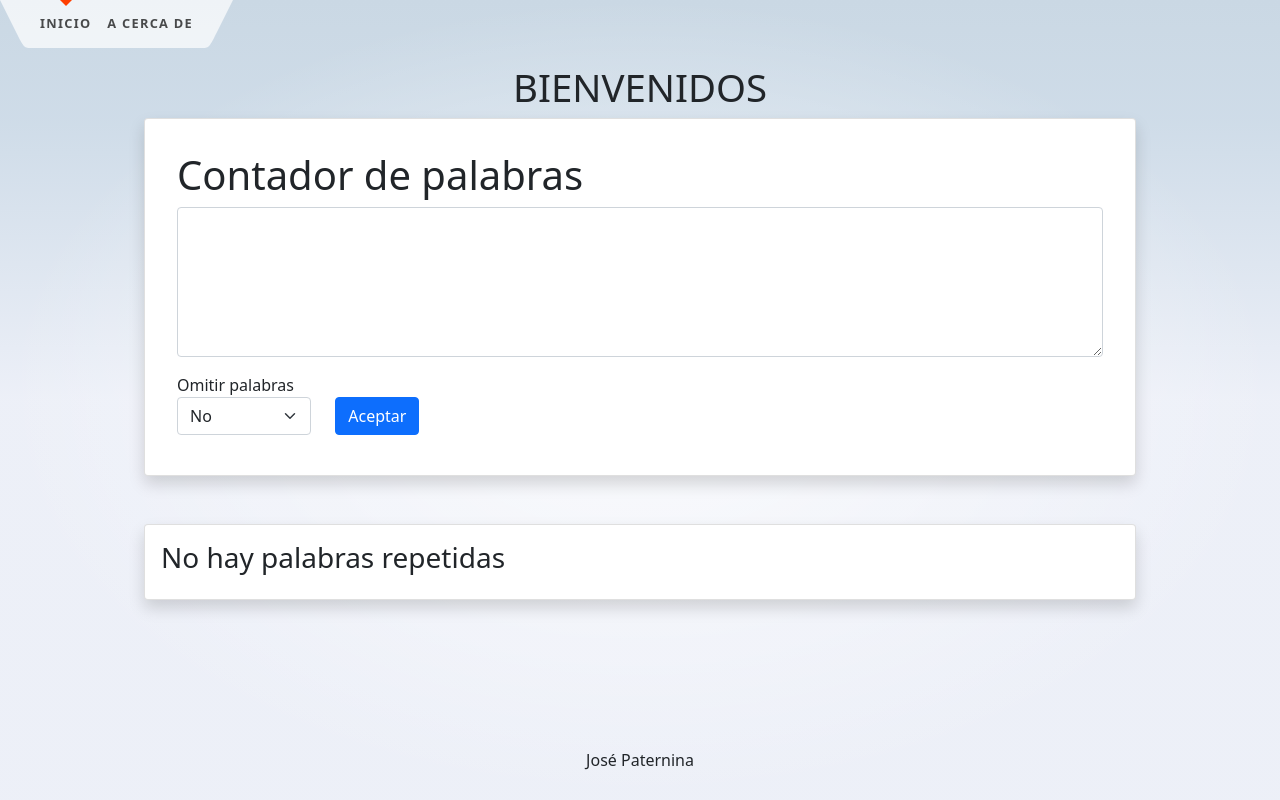
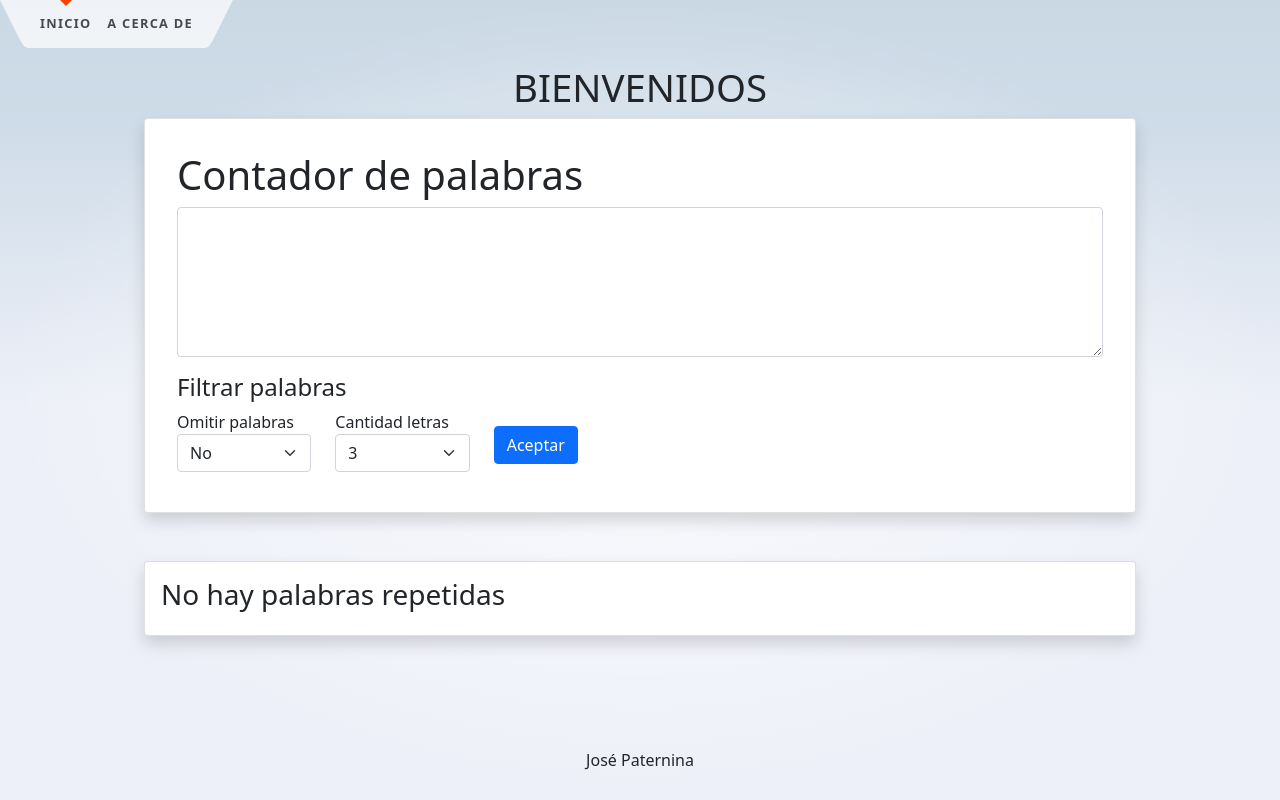
Before and after one commit to JosePater/word-games, a SvelteKit app: page / in a window 1280 px wide. Built offline with nearby package versions, Linux system fonts and the light colour scheme.

Commit message:
feat(interfaz): Filter words by number of letters

```diff
--- a/src/routes/+page.svelte
+++ b/src/routes/+page.svelte
@@ -1,15 +1,17 @@
 <script>
   $: prompt = '';
   $: table_enabled = false;
-  $: omitir = 'No';
+  let omitir = 'No';
   $: OmitWord_enabled = false; // input palabras a omitir: deshabilitado
+  let numberLetters = '3'; // Cantidad de letras
 
-  // Palabras y singnos a omitir
+  // Palabras y signos a omitir
   let omitWords = []; // ['de','del','la','lo','le','las','los','por','para','por','como','con','que','un','una','pues',];
   let signos = ['.', ',', ';', ':', '?', '!', '¿'];
   let words = new Map();
 
   $: omitir == "Sí" ? OmitWord_enabled = true : (OmitWord_enabled = false, omitWords = [], actualizar());
+  $: numberLetters > 0 ? actualizar() : actualizar();
 
   function actualizar() {
     setTimeout(() => {
@@ -40,7 +42,7 @@
 
     // Quitar las palabras omitidas y las <= x letras
     allWords_signs.forEach((palabra) => {
-      if (palabra.length > 2 && !omitWords.includes(palabra)) {
+      if (palabra.length >= numberLetters && !omitWords.includes(palabra)) {
         let palabraSinSignos = palabra;
         signos.forEach((sig) => {
           palabraSinSignos = palabraSinSignos.replaceAll(`${sig}`, ``);
@@ -52,7 +54,7 @@
     // Contar la cantidad de vez que aparece una palabra
     words_without_signs.forEach((palabra) => {
       let cant = 1;
-      if (palabra.length > 2) {
+      if (palabra.length >= numberLetters) {
         if (!omitWords.includes(palabra)) {
           if (words.has(palabra)) {
             cant = words.get(palabra) + 1;
@@ -97,16 +99,33 @@
         />
       </div>
       <div class="row mt-3">
-        <label for="">Omitir palabras</label>
+        <h4>Filtrar palabras</h4>
         <div class="col-2 mb-2">
+          <label for="">Omitir palabras</label>
           <select bind:value={omitir} class="form-select">
 			      <option selected value="No">No</option>
             <option value="Sí">Sí</option>
           </select>
         </div>
 
+        <div class="col-2 mb-2">
+          <label for="">Cantidad letras</label>
+          <select  bind:value={numberLetters} class="form-select">
+            <option value=1>1</option>
+            <option value=2>2</option>
+            <option selected value=3>3</option>
+            <option value=4>4</option>
+            <option value=5>5</option>
+            <option value=6>6</option>
+            <option value=7>7</option>
+            <option value=8>8</option>
+            <option value=9>9</option>
+            <option value=10>10</option>
+          </select>
+        </div>
+
         {#if OmitWord_enabled}
-          <div class="input-group mb-2">
+          <div class="input-group mb-2 mt-2">
             <span class="input-group-text" id="basic-addon1" >Palabras a omitir:</span>
             <input
               type="text"
@@ -120,7 +139,7 @@
           </div>
         {/if}
         <div class="col-8">
-          <button class="btn btn-primary mb-2" on:click={valideData}>Aceptar</button>
+          <button class="btn btn-primary mt-3" on:click={valideData}>Aceptar</button>
         </div>
       </div>
     </div>
```
